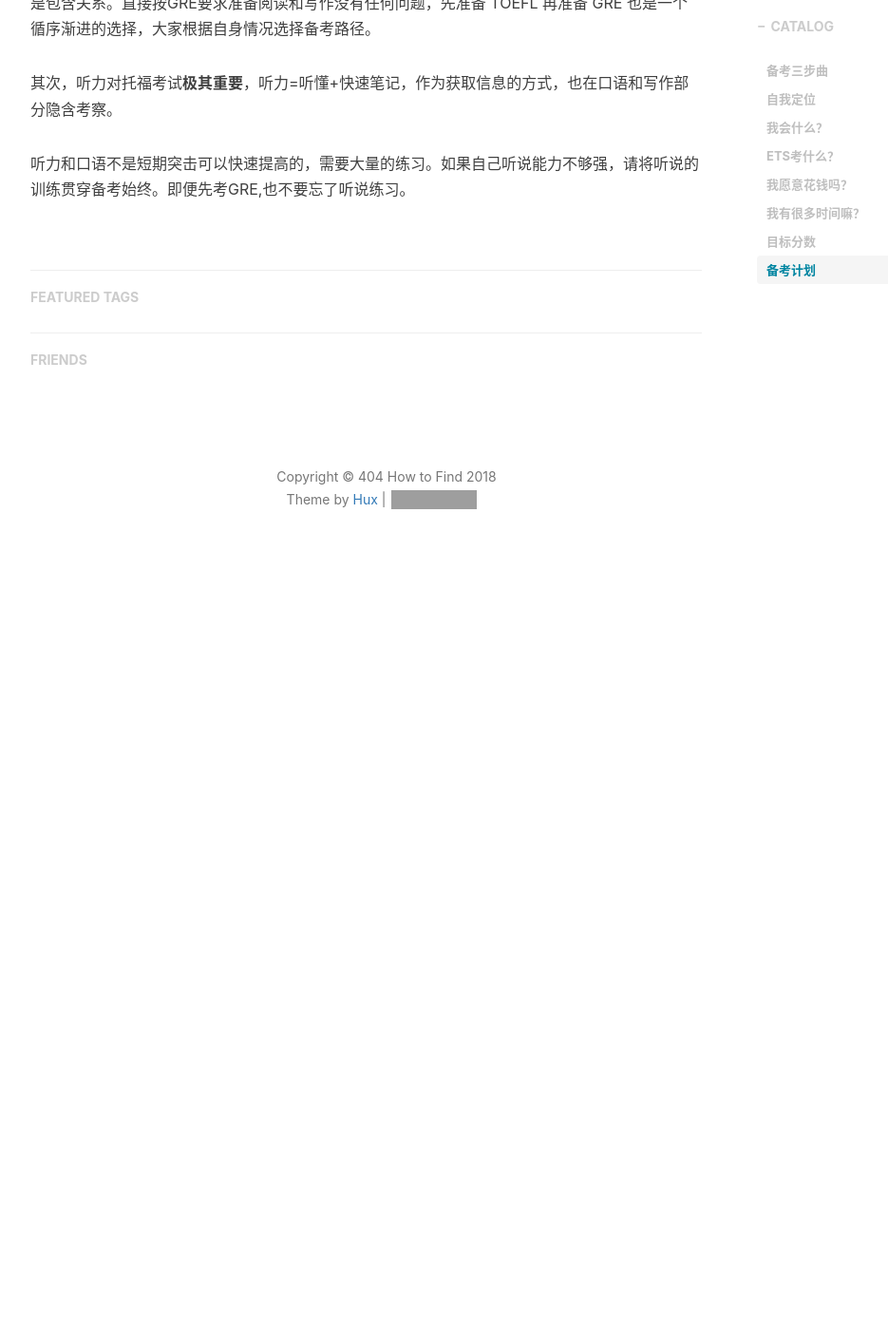
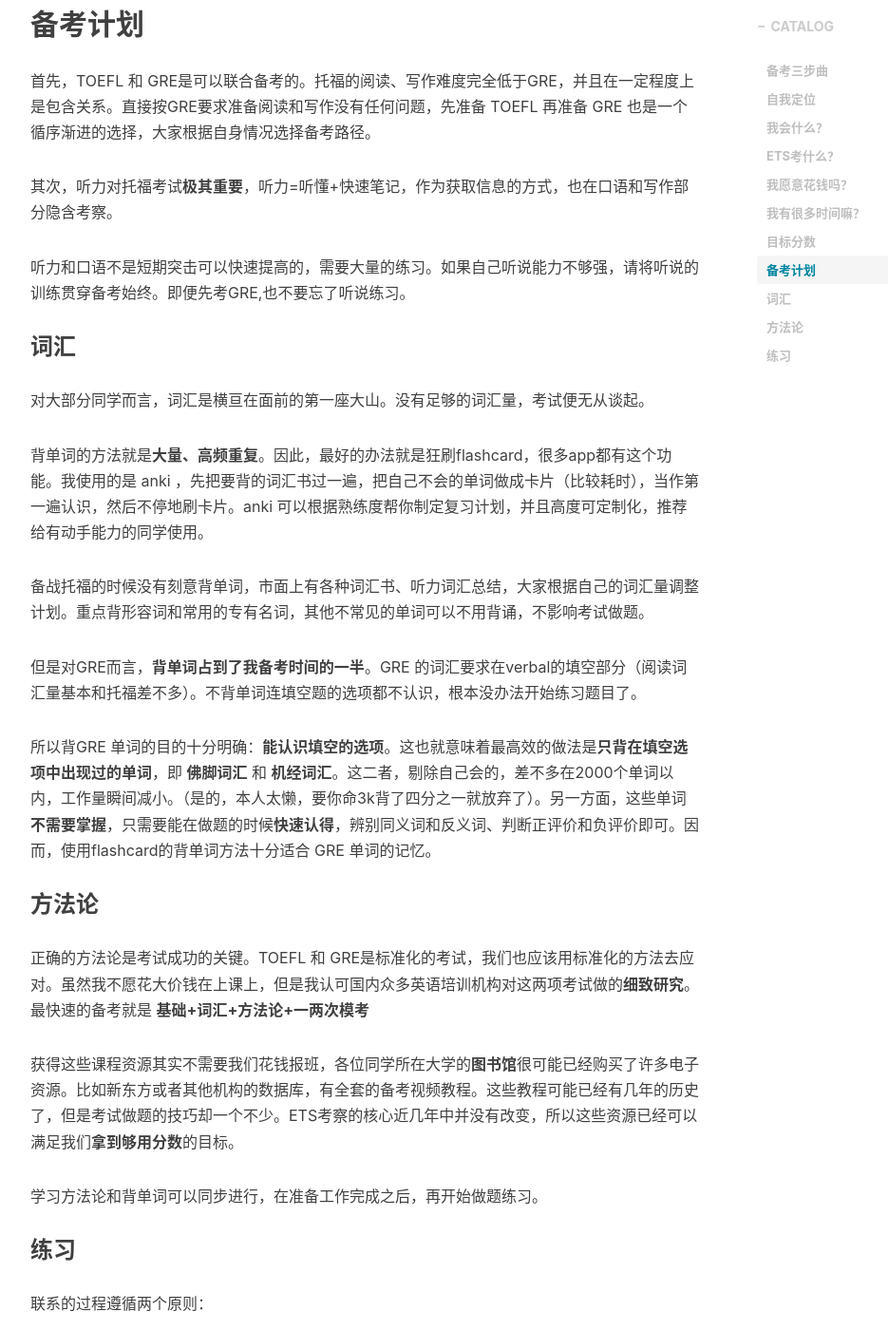
Before and after one commit to RangerX-36917/RangerX-36917.github.io, a Jekyll site: the page built from _posts/2018-09-21-test-post.md, in a window 1280 px wide and 1400 px high, scrolled down 3523 px. Shown: the whole window at 95% size, without its empty margins (233-1168 px from the left). Built offline with Jekyll 4.4.1, drawn with Linux system fonts in a browser that asks for light colours; nearby versions of some CDN libraries; comment, search, counter and statistics services are not loaded; before the commit the page ends 4153 px from its top, so only the background shows below that; some of the changed text lies outside the part shown; grey boxes are pictures that could not be loaded.

Commit message:
edit post

```diff
--- a/_posts/2018-09-21-test-post.md
+++ b/_posts/2018-09-21-test-post.md
@@ -11,9 +11,9 @@
 tags:
     - eng
 ---
-> 据说分享备考经验可以攒人品
+> 据说分享经验可以攒人品
 
-TOEFL 和 GRE，是准备出国深造的同学们必须要过的语言关，笔者也不例外。然而我既不愿给培训机构送出几倍于考试费用的学费，又十分懒惰，希望用最少的时间拿到够用的分数， 最终凭借自己人生前18年攒下的还不错的英语底子，半裸考搞定TOEFL(一战108，二战110)，20天硬刚GRE(160+167+3.5)。现在回头总结一些英语学习和备考的经验，希望能够帮助到备考的朋友们。
+TOEFL 和 GRE，是准备出国深造的同学们必须要过的语言关，笔者也不例外。然而我既不愿给培训机构送出几倍于考试费用的学费，又比较懒惰，希望**用最少的时间拿到够用的分数**。最终凭借自己人生前18年攒下的还不错的英语底子，半裸考搞定TOEFL(一战108，二战110)，20天硬刚GRE(160+167+3.5)。现在回头总结一些英语学习和备考的经验，希望能够帮助到备考的朋友们。
 
 在继续之前，我需要先说明几点：
 1. 本经验至多只能帮您取得**够用的分数**，想要在GT考试中获得高分，请移步某乎、某地，向各路神仙取经。
@@ -51,10 +51,12 @@
         * 没有语法错误的情况下能利用多种句式、能写复杂句
             * 同上，句法多样性对TOEFL写作相对更重要，于GRE只是加分项，但请在保证语法正确和内容清晰地基础上运用。
 
-这些能力是备考的基础，如果自己哪一方面存在欠缺，请尽量在备考开始前或备考早期尽力补全。
+这些能力是备考的基础，如果自己哪一方面存在欠缺，请尽量在备考开始前或备考早期尽力补全。有了这些基础能力之后，TOEFL 和 GRE的备考就变成了提升信息处理和逻辑推理能力，会更有针对性。
+
+最为准确（奢侈）的自我评估方式就是，参加一次托福考试，或者完成一套TPO。高考、四六级成绩也可以作为基本的参考。笔者高考英语143，四级裸考588，六级裸考644，算是具备了上述能力吧。
 ### ETS考什么？
 简单来说，托福考察大家的英语语言能力，即在美国大学本科阶段“生存”的能力。主要就是日常情景和上课。
-GRE则考察逻辑推理和分析能力。**这是一项美国学生也要参加的考试**。一方面，语言能力是ETS默认考生具备的基础，另一方面，写作的时候不需要刻意炫技，逻辑清晰、推理严谨最为重要。
+GRE则考察逻辑推理和分析能力。**这是一项美国学生也要参加的考试**。语言能力是ETS默认考生具备的基础，所以GRE**不考语言**。写作的时候不需要刻意炫技，逻辑清晰、推理严谨最为重要。
 
 更为细致的描述，请大家**仔细研究**ETS 出版的 TOEFL 和 GRE 的 OG(official guide)。两本 OG 对这两个考试每种题型的考察目的和评分标准都有非常详尽的介绍。
 
@@ -76,10 +78,36 @@
 * 对于大部分工科专业而言，TOEFL 105+， GRE 325+ AW3.5+ 就完全足够用了。
 
 ## 备考计划
-前面铺垫了一大堆，终于到了干货部分。
-
 首先，TOEFL 和 GRE是可以联合备考的。托福的阅读、写作难度完全低于GRE，并且在一定程度上是包含关系。直接按GRE要求准备阅读和写作没有任何问题，先准备 TOEFL 再准备 GRE 也是一个循序渐进的选择，大家根据自身情况选择备考路径。
 
 其次，听力对托福考试**极其重要**，听力=听懂+快速笔记，作为获取信息的方式，也在口语和写作部分隐含考察。
 
 听力和口语不是短期突击可以快速提高的，需要大量的练习。如果自己听说能力不够强，请将听说的训练贯穿备考始终。即便先考GRE,也不要忘了听说练习。
+
+### 词汇
+对大部分同学而言，词汇是横亘在面前的第一座大山。没有足够的词汇量，考试便无从谈起。
+
+背单词的方法就是**大量、高频重复**。因此，最好的办法就是狂刷flashcard，很多app都有这个功能。我使用的是 anki ，先把要背的词汇书过一遍，把自己不会的单词做成卡片（比较耗时），当作第一遍认识，然后不停地刷卡片。anki 可以根据熟练度帮你制定复习计划，并且高度可定制化，推荐给有动手能力的同学使用。
+
+备战托福的时候没有刻意背单词，市面上有各种词汇书、听力词汇总结，大家根据自己的词汇量调整计划。重点背形容词和常用的专有名词，其他不常见的单词可以不用背诵，不影响考试做题。
+
+但是对GRE而言，**背单词占到了我备考时间的一半**。GRE 的词汇要求在verbal的填空部分（阅读词汇量基本和托福差不多）。不背单词连填空题的选项都不认识，根本没办法开始练习题目了。
+
+所以背GRE 单词的目的十分明确：**能认识填空的选项**。这也就意味着最高效的做法是**只背在填空选项中出现过的单词**，即 **佛脚词汇** 和 **机经词汇**。这二者，剔除自己会的，差不多在2000个单词以内，工作量瞬间减小。（是的，本人太懒，要你命3k背了四分之一就放弃了）。另一方面，这些单词**不需要掌握**，只需要能在做题的时候**快速认得**，辨别同义词和反义词、判断正评价和负评价即可。因而，使用flashcard的背单词方法十分适合 GRE 单词的记忆。
+### 方法论
+正确的方法论是考试成功的关键。TOEFL 和 GRE是标准化的考试，我们也应该用标准化的方法去应对。虽然我不愿花大价钱在上课上，但是我认可国内众多英语培训机构对这两项考试做的**细致研究**。最快速的备考就是 **基础+词汇+方法论+一两次模考**
+
+获得这些课程资源其实不需要我们花钱报班，各位同学所在大学的**图书馆**很可能已经购买了许多电子资源。比如新东方或者其他机构的数据库，有全套的备考视频教程。这些教程可能已经有几年的历史了，但是考试做题的技巧却一个不少。ETS考察的核心近几年中并没有改变，所以这些资源已经可以满足我们**拿到够用分数**的目标。
+
+学习方法论和背单词可以同步进行，在准备工作完成之后，再开始做题练习。
+
+### 练习
+联系的过程遵循两个原则：
+1. 尽可能使用真题
+   * 托福备战我练习了几套TPO的题目
+   * GRE备战做了OG的习题、考满分出的填空机经题等
+
+2. 全部在电脑上练习
+   * 据说，从只比做题切换到机考，部分同学的正确率会下降50%。因此，从一开始就在电脑上训练，习惯快速阅读屏幕上的文章，习惯无法划重点和高亮。
+
+真题资源网上有很多，题量我认为是**够做**的。盲目刷题并不可取，认真分析出错的原因、揣摩ETS出题的思路才是使用真题的正确方式。平时全部使用真题训练，在考试的时候会很适应。
```
